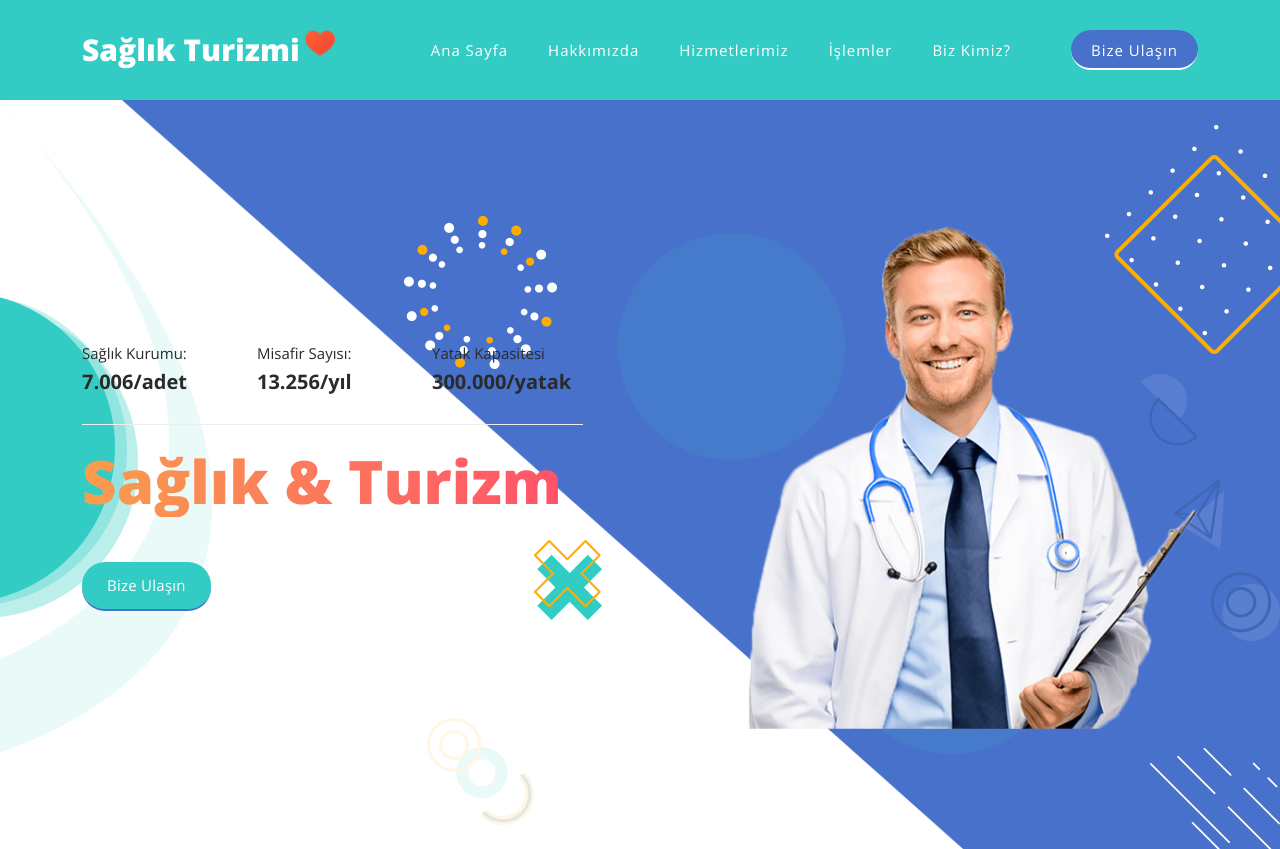
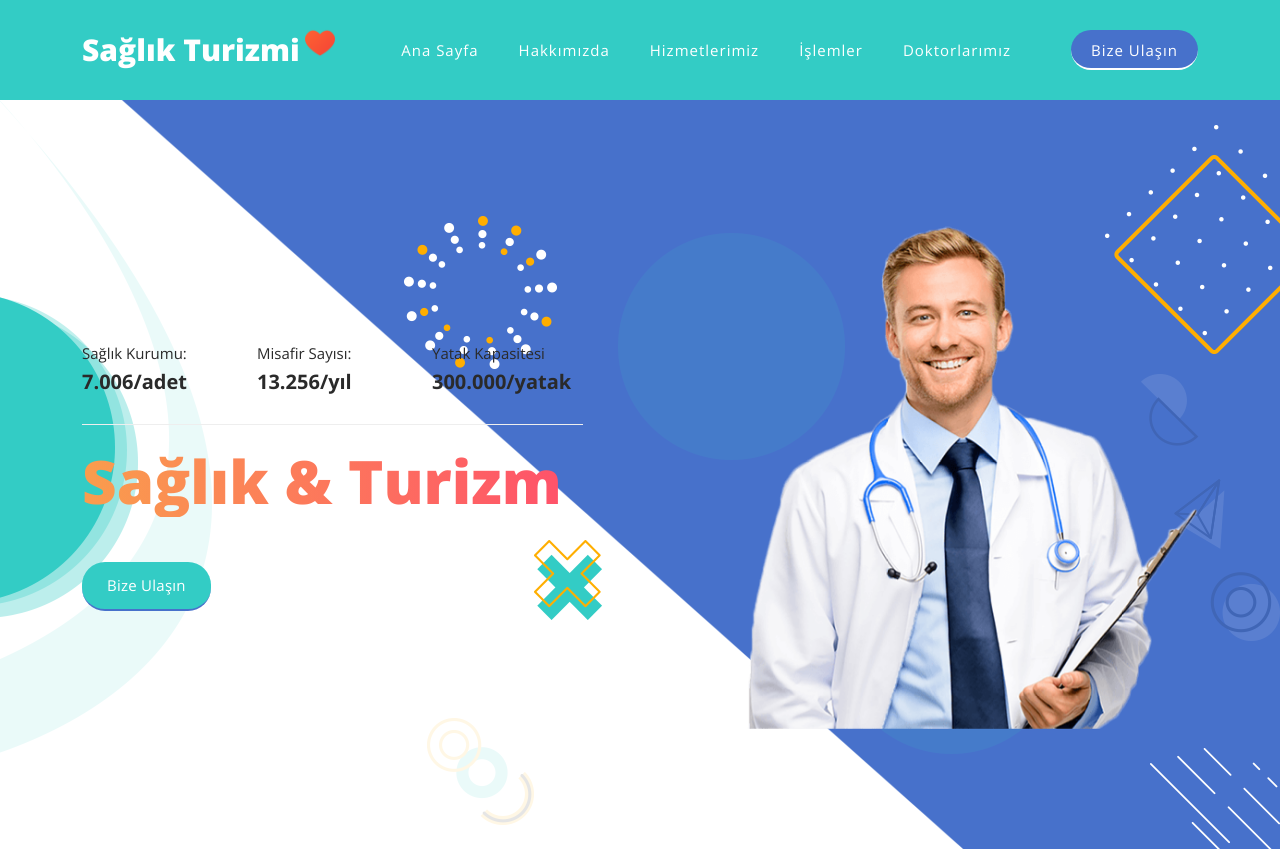
Before and after one commit to aydemir98/aminehealt, a plain HTML site: page index.html in a window 1280 px wide. Shown: the top 849 px of the page. Drawn offline with nearby package versions, Linux system fonts and the light colour scheme.

Commit message:
Update index.html

```diff
--- a/index.html
+++ b/index.html
@@ -64,7 +64,7 @@ https://templatemo.com/tm-563-seo-dream
               <li class="scroll-to-section"><a href="#about">Hakkımızda</a></li>
               <li class="scroll-to-section"><a href="#features">Hizmetlerimiz</a></li>
               <li class="scroll-to-section"><a href="#services">İşlemler</a></li>
-              <li class="scroll-to-section"><a href="#portfolio">Biz Kimiz?</a></li>
+              <li class="scroll-to-section"><a href="#portfolio">Doktorlarımız</a></li>
               <li class="scroll-to-section"><div class="main-blue-button"><a href="#contact">Bize Ulaşın</a></div></li>
             </ul>
             <a class='menu-trigger'>
```
